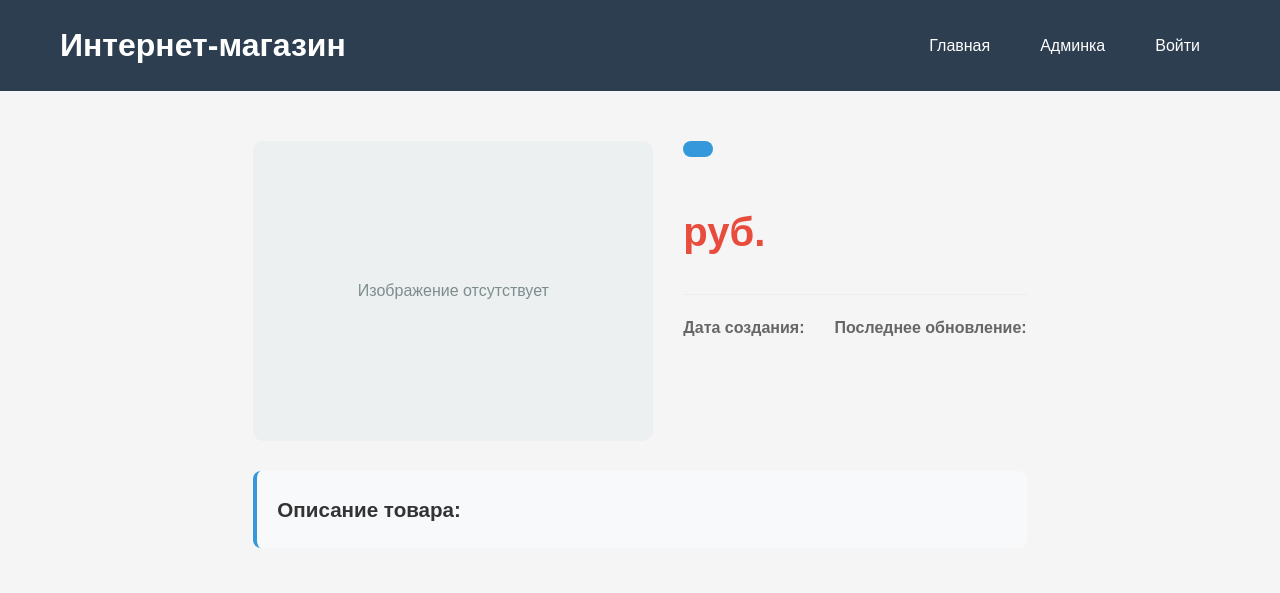
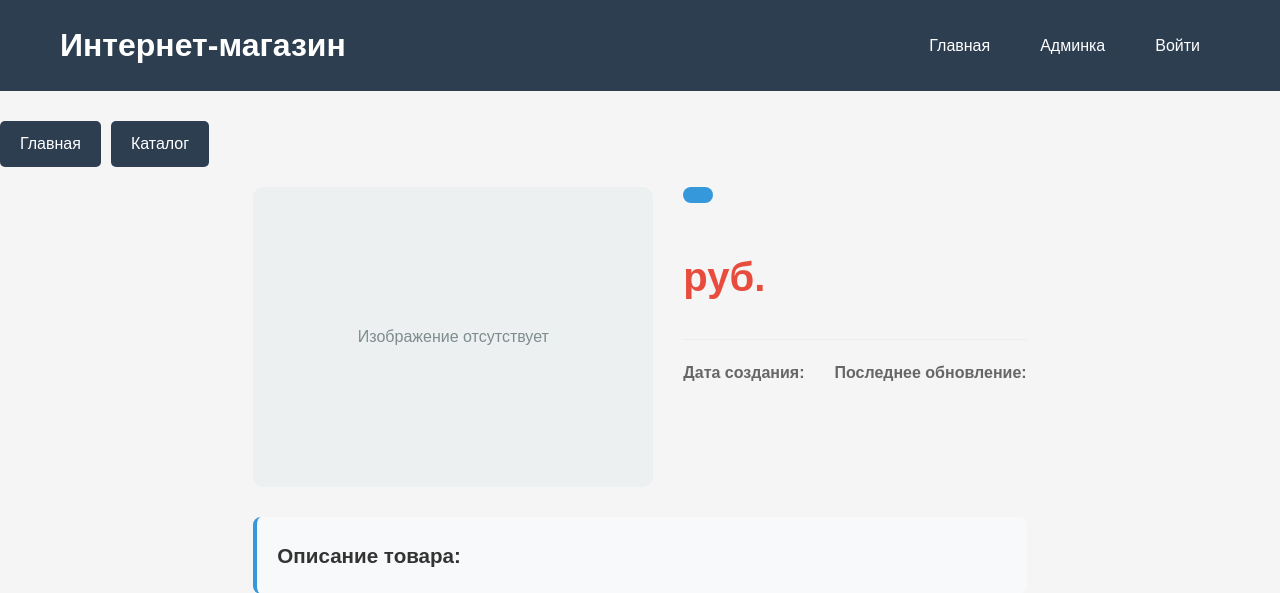
Before and after one commit to Urffin-Juss/homework_22, a Django app: template catalog/templates/catalog/product_detail.html in a window 1280 px wide. Shown: the top 593 px of the page. Run offline with Django 5.2, Linux system fonts and the light colour scheme; the template is opened without the code that fills it, so the values that code supplies are empty.

Commit message:
fix bags

```diff
--- a/catalog/templates/catalog/base.html
+++ b/catalog/templates/catalog/base.html
@@ -53,6 +53,7 @@
 </head>
 <body>
     {% include 'catalog/includes/header.html' %}
+    {% include 'catalog/includes/_menu.html' %}
 
     <main class="container">
         {% block content %}
--- a/catalog/templates/catalog/home.html
+++ b/catalog/templates/catalog/home.html
@@ -103,9 +103,9 @@
                 <div class="product-content">
                     <span class="product-category">{{ product.category.name }}</span>
                     <h3 class="product-title">{{ product.name }}</h3>
-                    <p class="product-description">{{ product.description_preview }}</p>
+                    <p class="product-description">{{ product.description|truncatechars:120 }}</p>
                     <div class="product-price">{{ product.price }} руб.</div>
-                    <a href="/product/{{ product.id }}/" class="btn btn-detail">Подробнее</a>
+                    <a href="{% url 'catalog:product_detail' product.id %}">Открыть</a>
                 </div>
             </div>
             {% endfor %}
--- /dev/null
+++ b/catalog/templates/catalog/includes/_menu.html
@@ -0,0 +1,4 @@
+<nav class="mb-4">
+  <a href="{% url 'catalog:home' %}" class="btn btn-outline-primary me-2">Главная</a>
+  <a href="{% url 'catalog:home' %}" class="btn btn-outline-secondary">Каталог</a>
+</nav>
--- a/catalog/templates/catalog/product_detail.html
+++ b/catalog/templates/catalog/product_detail.html
@@ -130,6 +130,6 @@
             <p>{{ product.description|linebreaks }}</p>
         </div>
 
-        <a href="{% url 'home' %}" class="btn back-btn">← Вернуться к списку товаров</a>
+        <a href="{% url 'catalog:home' %}" class="btn back-btn">← Вернуться к списку товаров</a>
     </div>
 {% endblock %}
--- a/catalog/urls.py
+++ b/catalog/urls.py
@@ -7,7 +7,7 @@
 
 urlpatterns = [
     path('',views.home,name='home'),
-    path('contacts',views.contacts,name='contacts'),
+    path('contacts/',views.contacts,name='contacts'),
     path('products/<int:product_id>', views.product_detail, name='product_detail'),
 
 
--- a/catalog/views.py
+++ b/catalog/views.py
@@ -1,6 +1,6 @@
 from gc import get_objects
 
-from django.shortcuts import render
+from django.shortcuts import render, get_object_or_404
 from catalog.models import Product
 
 
```
